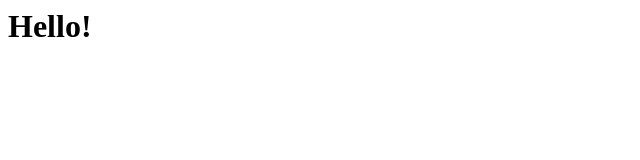
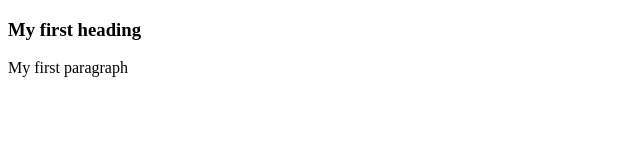
Before and after one commit to ajbraun18/ajbraun.org, a plain HTML site: page index.html in a window 1280 px wide. Shown: the whole page, without its empty margins (0-640 px from the left). Drawn offline with Linux system fonts and the light colour scheme.

Commit message:
Update index.html

```diff
--- a/index.html
+++ b/index.html
@@ -1 +1,15 @@
-<h1>Hello!</h1>
+<!doctype html>
+<html lang="en">
+	<head>
+		<meta charset="UTF-8">
+		<title>AJ Braun</title>
+	</head>
+	<body>
+		<section>
+			<article>
+			<h1>My first heading</h1>
+			<p>My first paragraph</p>
+			</article>
+		</section>
+	</body>
+</html>
```
